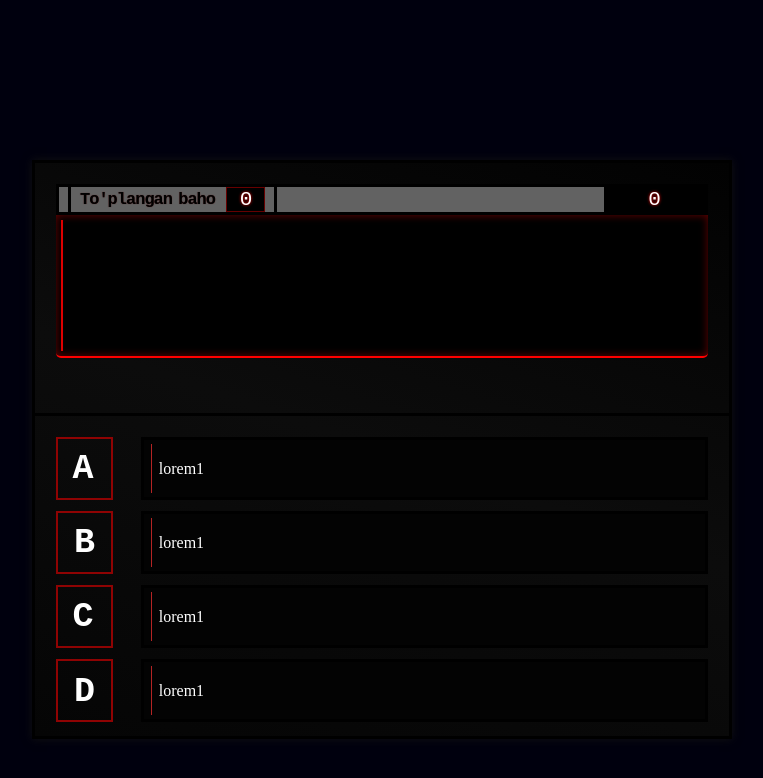
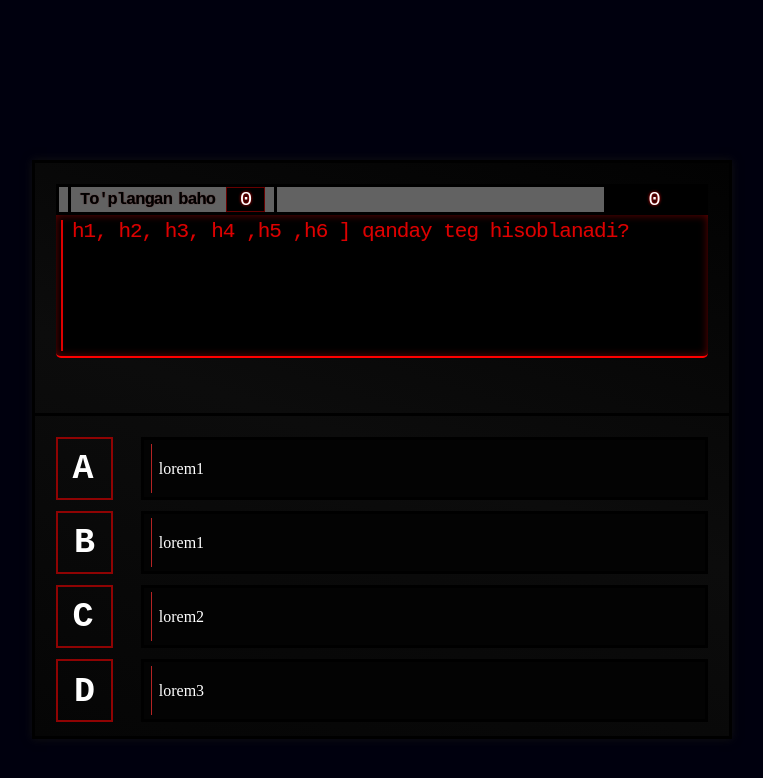
Before and after one commit to Tojimurodovsardor25/SJ-server-app-test-, a plain HTML site: page index.html in a window 1280 px wide. Shown: the whole page, without its empty margins (258-1021 px from the left). Drawn offline with Linux system fonts and the light colour scheme; no server answers.

Commit message:
Js server ohirgi

```diff
--- a/index.html
+++ b/index.html
@@ -19,6 +19,7 @@
             </div>
             <div class="title" id="title">
                 <p class="title_info" id="title_info">
+                    h1, h2, h3, h4 ,h5 ,h6 ] qanday teg hisoblanadi?
                 </p>
             </div>
         </div>
@@ -44,7 +45,7 @@
                     <p id="variant_info_c">C</p>
                 </div>
                 <div class="title_txt">
-                    <span class="savol_txt" name="txt-3">lorem1</span>
+                    <span class="savol_txt" name="txt-3">lorem2</span>
                 </div>
             </div>
             <div class="variant_d" id="variant_d">
@@ -52,7 +53,7 @@
                     <p id="variant_info_d">D</p>
                 </div>
                 <div class="title_txt">
-                    <span class="savol_txt" name="txt-4">lorem1</span>
+                    <span class="savol_txt" name="txt-4">lorem3</span>
                 </div>
             </div>
         </div>
```
